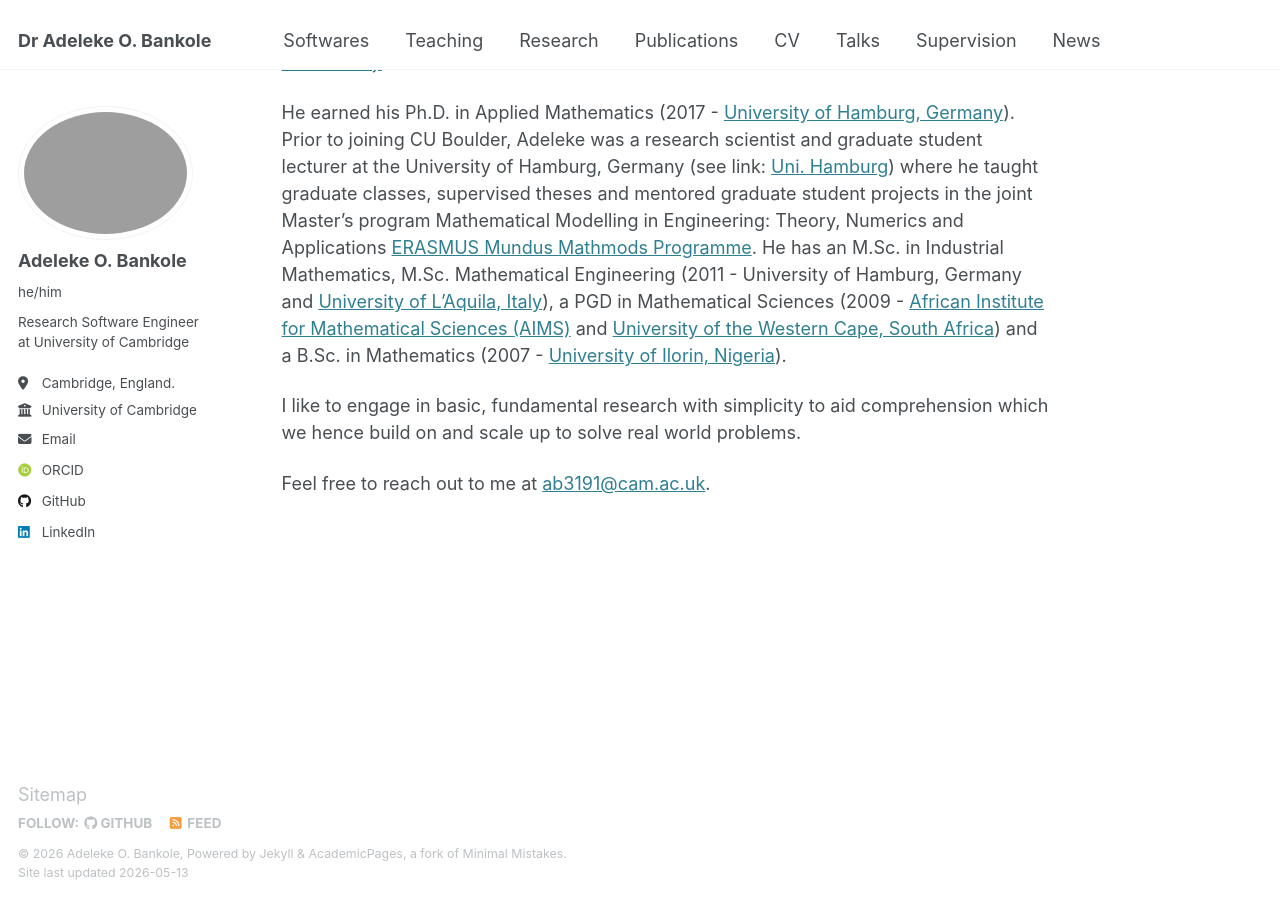
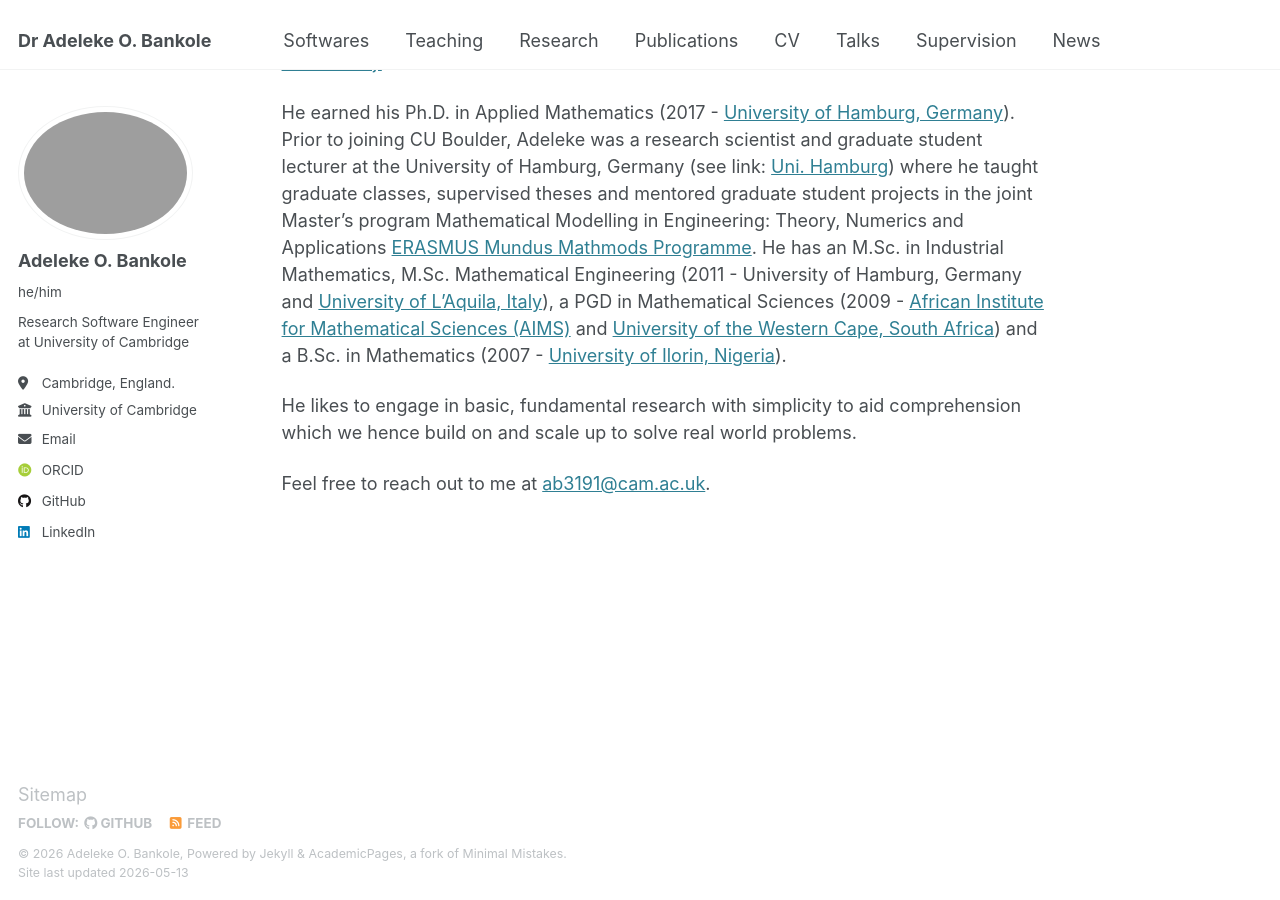
Before and after one commit to AdelekeBankole/adelekebankole.github.io, a Jekyll site: the page built from _pages/about.md, in a window 1280 px wide and 900 px high, scrolled down 663 px. Built offline with Jekyll 4.4.1, drawn with Linux system fonts in a browser that asks for light colours; some web fonts are replaced.

Commit message:
Correct pronoun from 'I' to 'He' in about.md

```diff
--- a/_pages/about.md
+++ b/_pages/about.md
@@ -14,6 +14,6 @@ Currently, Adeleke is a research software engineer at the [Institute of Computin
 He earned his Ph.D. in Applied Mathematics (2017 - [University of Hamburg, Germany](https://www.uni-hamburg.de/en.html)). Prior to joining CU Boulder, Adeleke was a research scientist and graduate student lecturer at the University of Hamburg, Germany (see link: [Uni. Hamburg](https://www.math.uni-hamburg.de/home/bankole/)) where he taught graduate classes, supervised theses and mentored graduate student projects in the joint Master's program Mathematical Modelling in Engineering: Theory, Numerics and Applications [ERASMUS Mundus Mathmods Programme](http://www.mathmods.eu/). He has an M.Sc. in Industrial Mathematics, M.Sc. Mathematical Engineering (2011 - University of Hamburg, Germany and [University of L'Aquila, Italy](https://www.univaq.it/en/)), a PGD in Mathematical Sciences (2009 - [African Institute for Mathematical Sciences (AIMS)](https://aims.ac.za/) and [University of the Western Cape, South Africa](https://www.uwc.ac.za/)) and a B.Sc. in Mathematics (2007 - [University of Ilorin, Nigeria](https://www.unilorin.edu.ng/)).
 
 
-I like to engage in basic, fundamental research with simplicity to aid comprehension which we hence build on and scale up to solve real world problems.
+He likes to engage in basic, fundamental research with simplicity to aid comprehension which we hence build on and scale up to solve real world problems.
 
 Feel free to reach out to me at [ab3191@cam.ac.uk](mailto:ab3191@cam.ac.uk).
```
